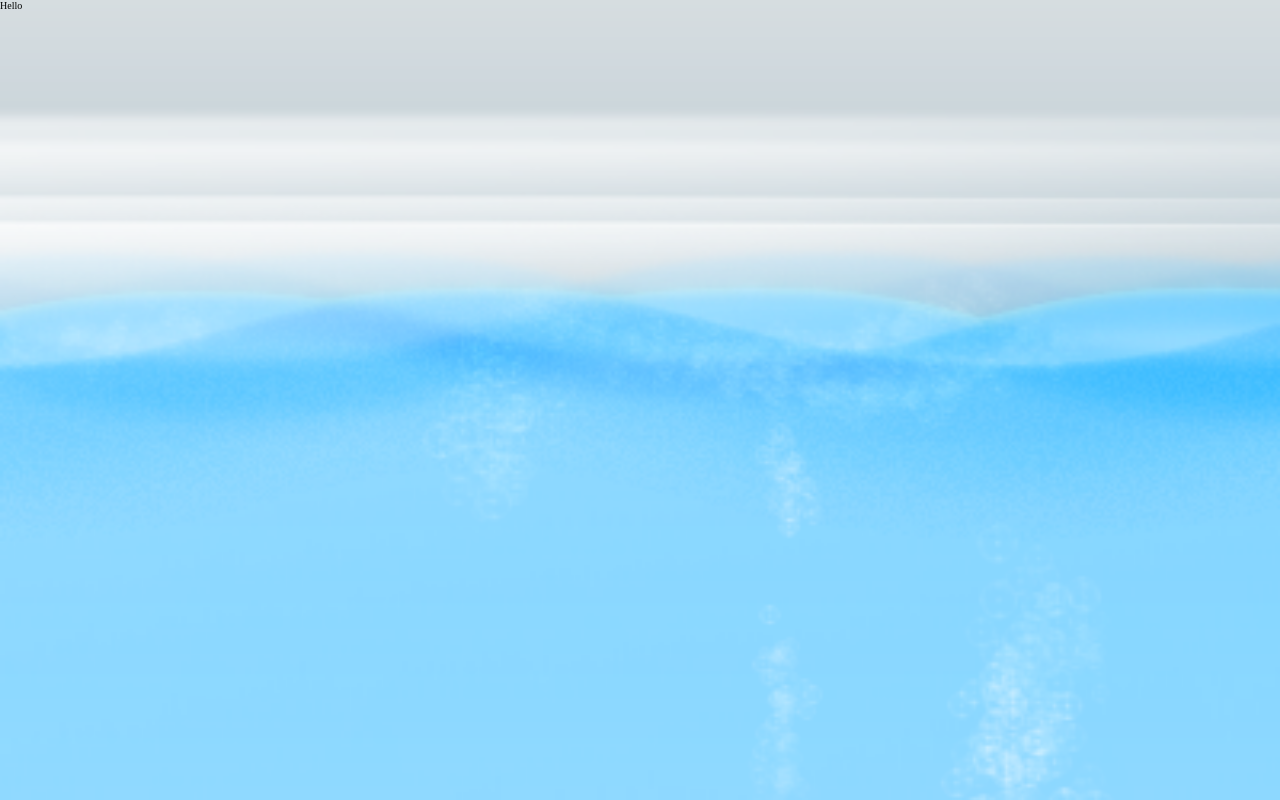
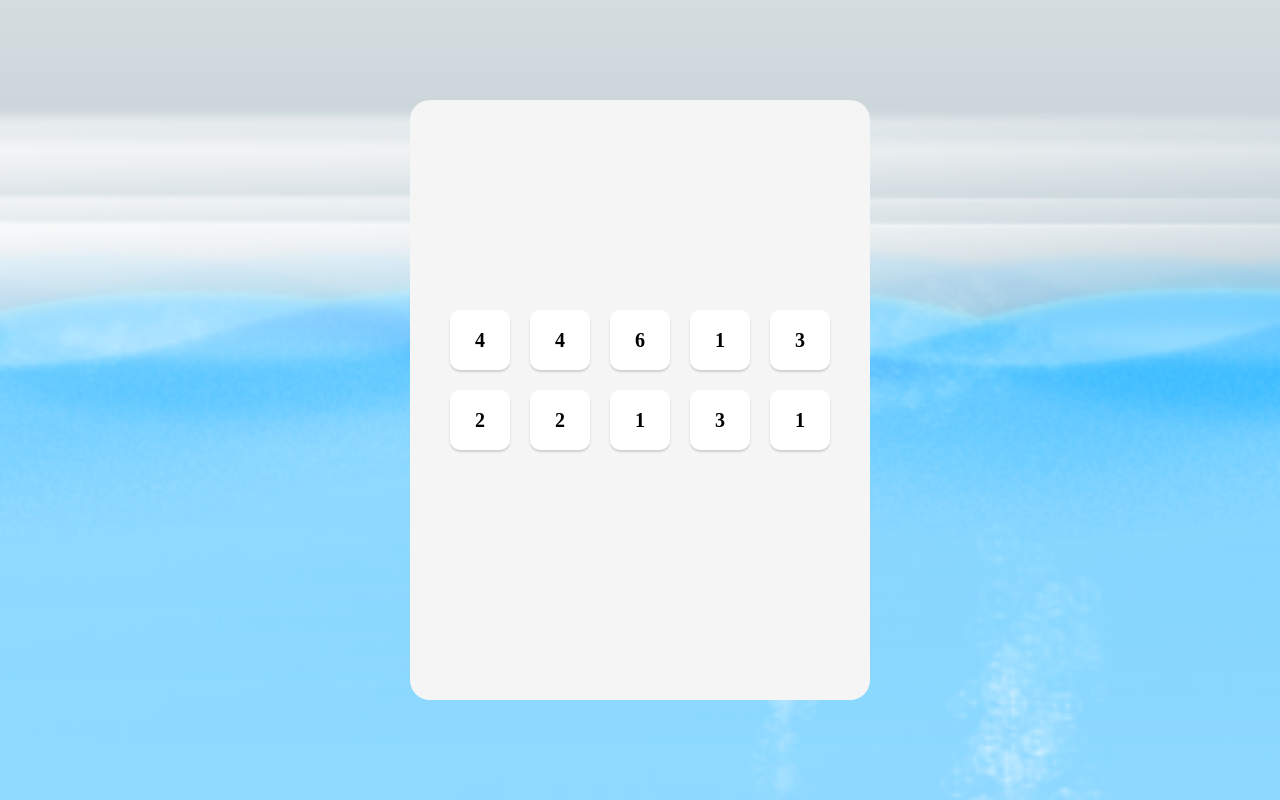
Before and after one commit to lewisthagichu/tenzi, a React (Vite) app: page / in a window 1280 px wide. Built offline with nearby package versions, Linux system fonts and the light colour scheme.

Commit message:
build: Create and style dice

```diff
--- a/index.html
+++ b/index.html
@@ -5,7 +5,7 @@
     <link rel="icon" type="image/svg+xml" href="/vite.svg" />
     <link rel="stylesheet" href="/src/styles.css">
     <meta name="viewport" content="width=device-width, initial-scale=1.0" />
-    <title>Vite + React</title>
+    <title>Tenzi</title>
   </head>
   <body>
     <div id="root"></div>
--- a/src/App.jsx
+++ b/src/App.jsx
@@ -1,10 +1,32 @@
 import React, { useState } from 'react'
+import { nanoid } from 'nanoid'
+import Die from './components/Die'
 
 function App() {
-  const [dice, setDice] = useState({})
+  const [dice, setDice] = useState(createNewDice());
+
+  function createNewDice() {
+    const newDice = []
+    for (let i = 0; i < 10; i++) {
+      newDice.push(
+        {
+          id: nanoid(),
+          value: Math.ceil(Math.random() * 6)
+        }
+      )
+    }
+    return newDice
+  }
+  const diceElements = dice.map(die => (
+      <Die key={die.id} value={die.value} />
+    ))
 
   return (
-    <main>Hello</main>
+    <main>
+       <div className="dice-container">
+          {diceElements}
+        </div>
+    </main>
   )
 
 }
--- a/src/components/die.jsx
+++ b/src/components/die.jsx
@@ -0,0 +1,9 @@
+import React from "react";
+
+export default function Die(props) {
+    return (
+        <div className="die-face">
+            <h2>{props.value}</h2>
+        </div>
+    )
+}
--- a/src/styles.css
+++ b/src/styles.css
@@ -13,4 +13,41 @@ body {
   background-repeat: no-repeat;
   background-size: cover;
   height: 100vh;
+  display: grid;
+  place-items: center;
 }
+
+main {
+  background-color: #F5F5F5;
+  padding: 4rem;
+  max-width: 800px;
+  height: 600px;
+  border-radius: 20px;
+  display: flex;
+  flex-direction: column;
+  justify-content: space-around;
+}
+
+.dice-container {
+  display: grid;
+  grid-template: auto auto / repeat(5, 1fr);
+  gap: 20px;
+  margin-bottom: 40px;
+}
+
+.die-face {
+  background-color: #ffffff;
+  text-align: center;
+  display: flex;
+  align-items: center;
+  justify-content: center;
+  height: 60px;
+  width: 60px;
+  border-radius: 10px;
+  box-shadow: 0px 2px 2px rgba(0, 0, 0, 0.15);
+  cursor: pointer;
+}
+
+.die-face h2 {
+  font-size: 2rem;
+}
```
